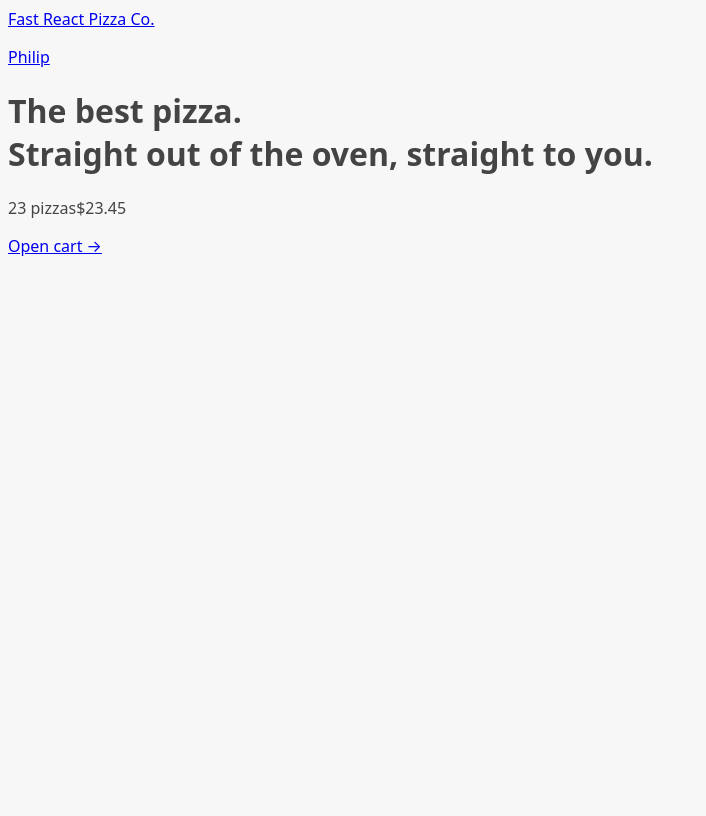
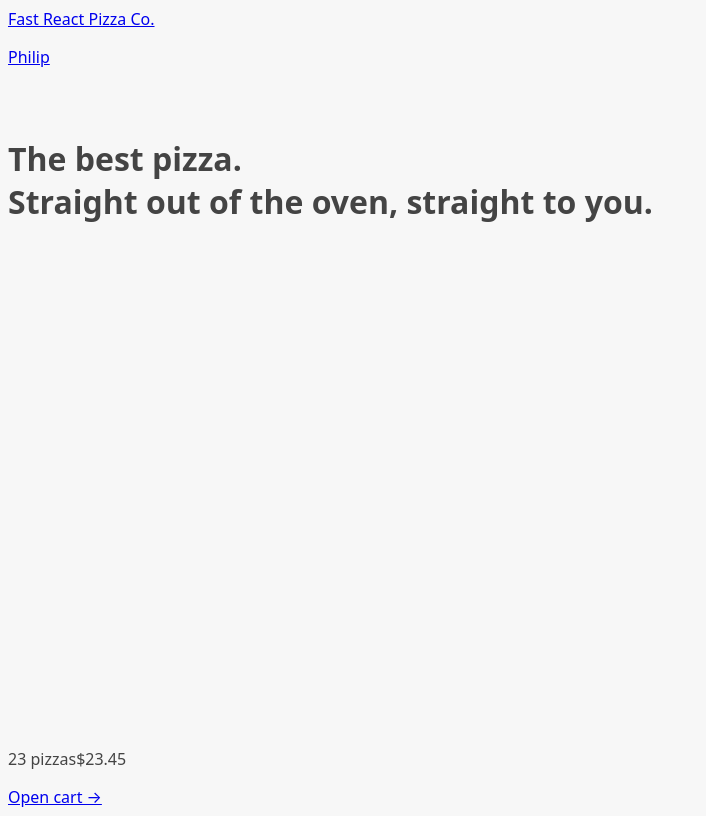
Before and after one commit to Gbangbolaoluwagbemiga/pizza, a React (Vite) app: page / in a window 1280 px wide. Shown: the whole page, without its empty margins (0-706 px from the left). Built offline with nearby package versions, Linux system fonts and the light colour scheme.

Commit message:
styles added

```diff
--- a/src/ui/AppLayout.jsx
+++ b/src/ui/AppLayout.jsx
@@ -7,7 +7,7 @@ function AppLayout() {
   const isLoading = navigation.state === 'loading';
 
   return (
-    <div>
+    <div className="layout">
       <Header />
 
       <main>
```
